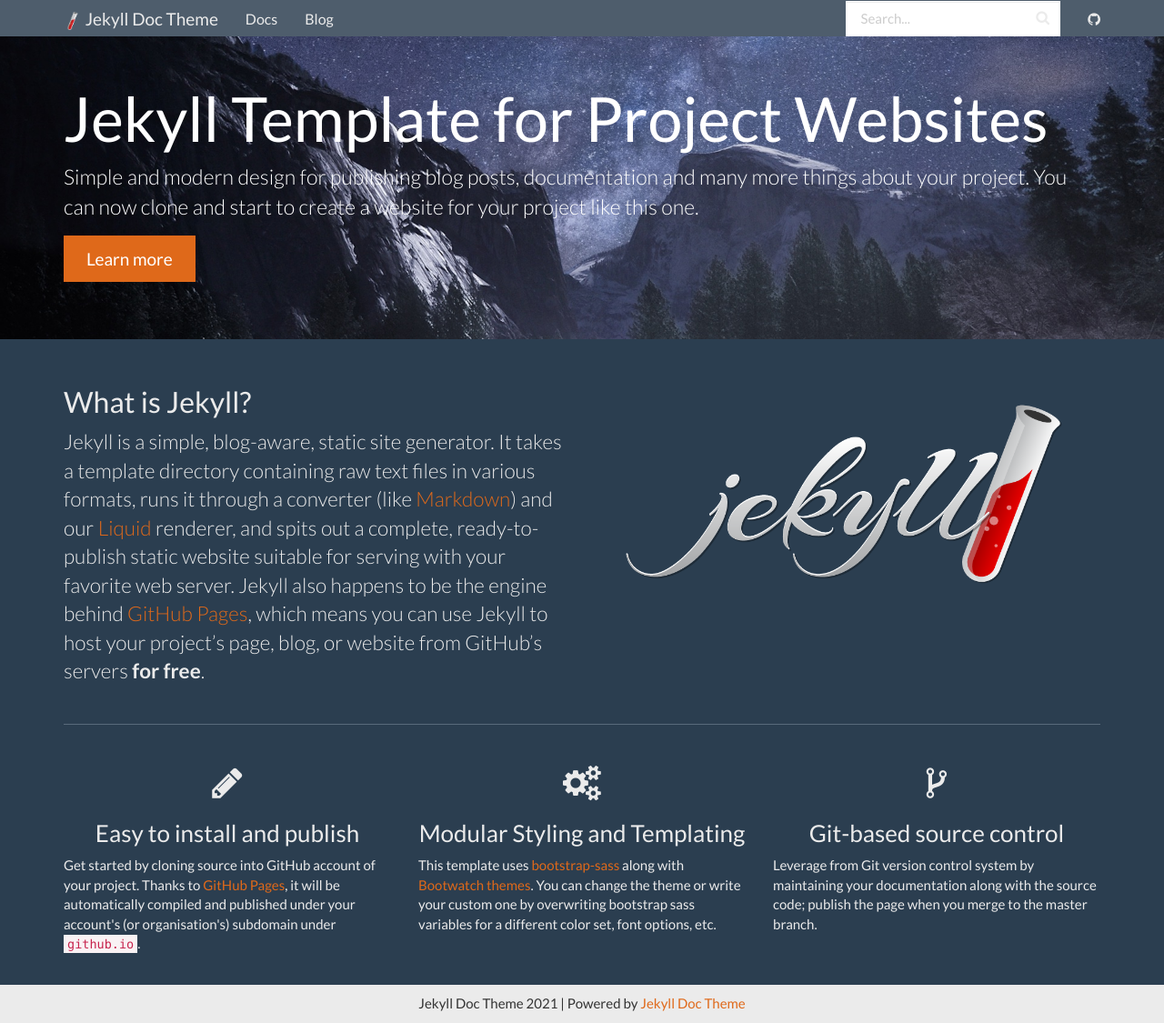
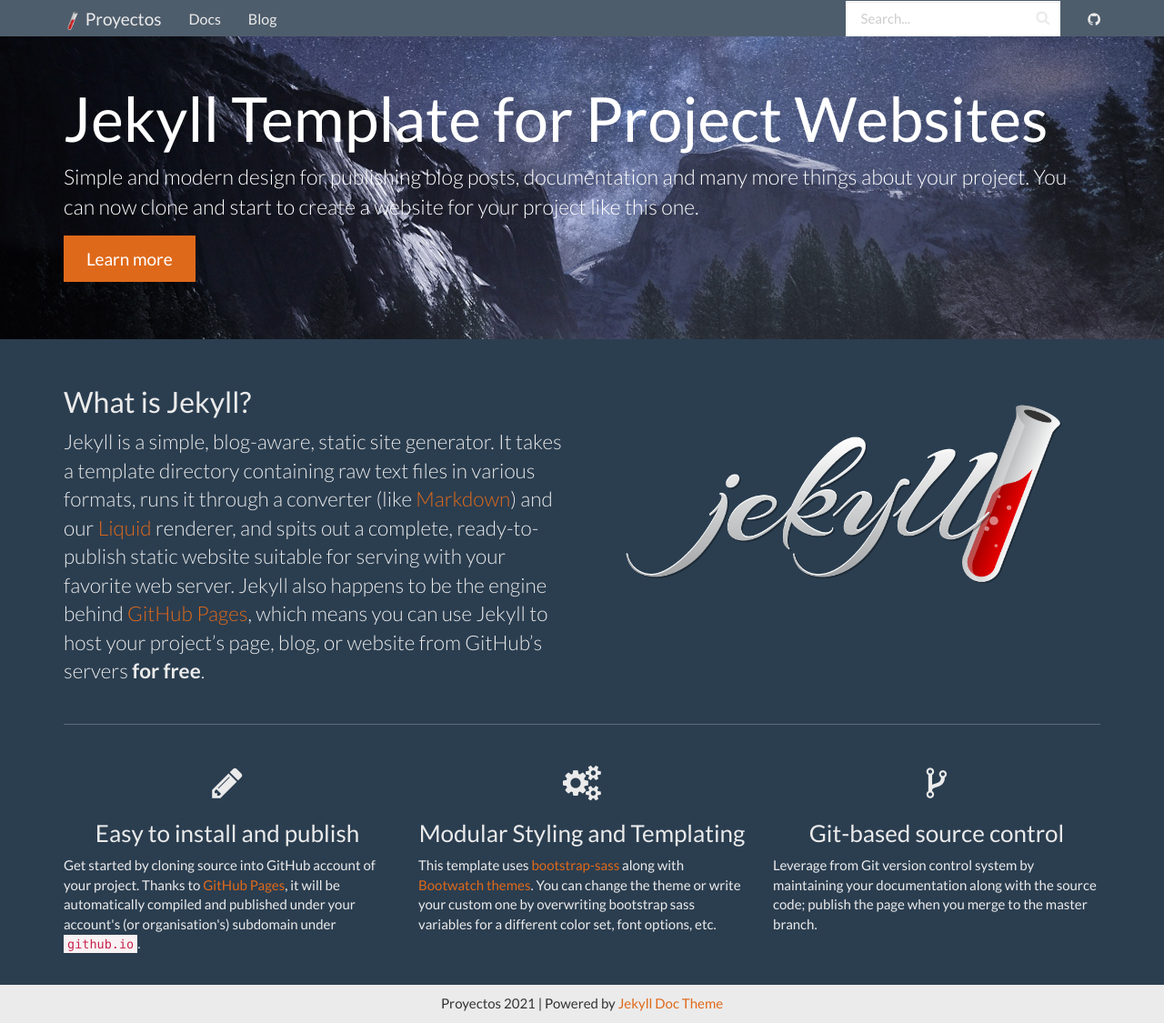
Before and after one commit to RafaelReyesCarmona/RafaelReyesCarmona.github.io, a Jekyll site: the page built from index.html, in a window 1280 px wide and 1125 px high. Shown: the whole window at 91% size. Built offline with Jekyll 4.4.1, drawn with Linux system fonts in a browser that asks for light colours.

Commit message:
Update _config.yml

```diff
--- a/_config.yml
+++ b/_config.yml
@@ -1,13 +1,12 @@
 # Site settings
-title: Jekyll Doc Theme
-email: your-email@domain.com
+title: Proyectos
+email: rafael.reyes.carmona@gmail.com
 description: >
-  Jekyll Template for Project Websites
-  providing documentation and blog post pages.
-lang: en-US
+  Página personal de Proyectos.
+lang: es-ES
 
-baseurl: "/RafaelReyesCarmona.github.io" # the subpath of your site, e.g. /blog/
-url: https://RafaelReyesCarmona.github.io # the base hostname & protocol for your site
+baseurl: "/" # the subpath of your site, e.g. /blog/
+url: https://github.com/RafaelReyesCarmona # the base hostname & protocol for your site
 git_address: https://github.com/RafaelReyesCarmona/RafaelReyesCarmona.github.io
 git_edit_address: https://github.com/RafaelReyesCarmona/RafaelReyesCarmona.github.io/blob/gh-pages
 
```
